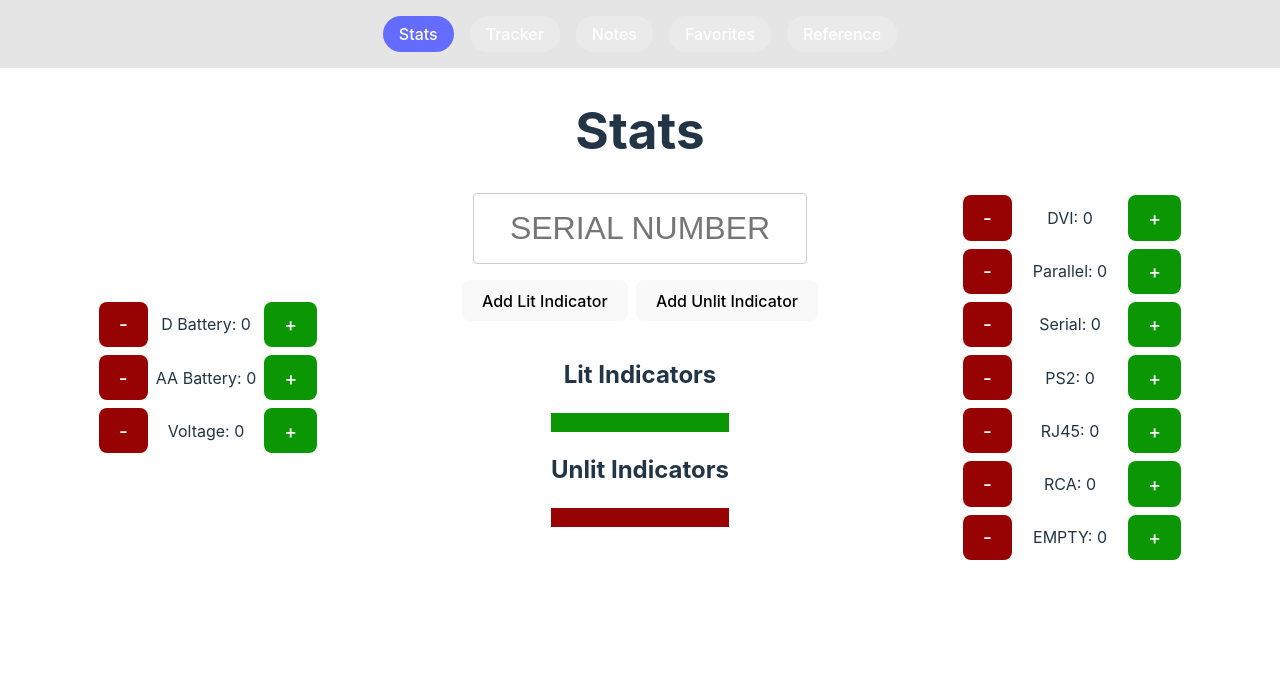
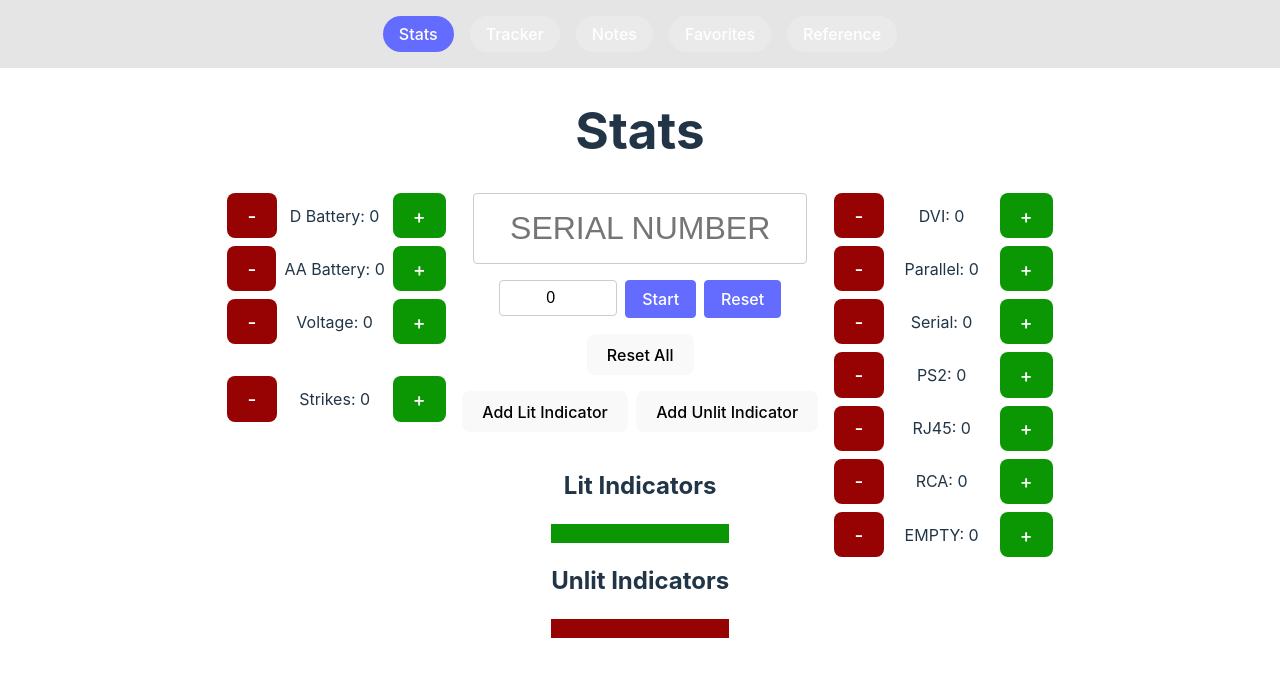
Before and after one commit to VoltaicGRiD/KTaNE_Tool, a Vue app: page / in a window 1280 px wide. Shown: the top 676 px of the page. Built offline with nearby package versions, Linux system fonts and the light colour scheme.

Commit message:
Desktop fixes

```diff
--- a/src/components/MainScreen.vue
+++ b/src/components/MainScreen.vue
@@ -18,13 +18,44 @@ interface GlobalState {
   timer: any
   litIndicators: any
   unlitIndicators: any
+  timerEndTimestamp?: number | null
 }
 
 const globalState = inject<GlobalState>('globalState')!
 
 
+
+// Timer logic using persisted timestamp
 const timerInterval = ref<number | null>(null)
+// Use timerEndTimestamp in globalState for persistence
+if (globalState.timerEndTimestamp === undefined) {
+  globalState.timerEndTimestamp = null
+}
 const isTimerRunning = ref(false)
+const timerInput = ref(0) // For user input when timer is not running
+
+const remainingTime = ref(0)
+
+function updateRemainingTime() {
+  if (globalState.timerEndTimestamp && isTimerRunning.value) {
+    remainingTime.value = Math.max(0, Math.floor((globalState.timerEndTimestamp - Date.now()) / 1000))
+  } else {
+    remainingTime.value = 0
+  }
+}
+updateRemainingTime()
+
+// If timerEndTimestamp is in the future, resume timer on load
+if (globalState.timerEndTimestamp && globalState.timerEndTimestamp > Date.now()) {
+  isTimerRunning.value = true
+  updateRemainingTime()
+  timerInterval.value = window.setInterval(() => {
+    updateRemainingTime()
+    if (remainingTime.value <= 0) {
+      stopTimer()
+    }
+  }, 250)
+}
 
 const litIndicators = globalState.litIndicators
 const unlitIndicators = globalState.unlitIndicators
@@ -64,26 +95,38 @@ function resetAll() {
   // Note: Not clearing favorites as they should persist
 }
 
+
 function startTimer() {
-  if (!isTimerRunning.value) {
+  if (!isTimerRunning.value && timerInput.value > 0) {
     isTimerRunning.value = true
+    globalState.timerEndTimestamp = Date.now() + timerInput.value * 1000
+    updateRemainingTime()
     timerInterval.value = window.setInterval(() => {
-      globalState.timer.value--
-    }, 1000)
+      updateRemainingTime()
+      if (remainingTime.value <= 0) {
+        stopTimer()
+      }
+    }, 250)
   }
 }
 
+
 function stopTimer() {
-  if (timerInterval.value) {
+  if (timerInterval.value !== null) {
     clearInterval(timerInterval.value)
     timerInterval.value = null
-    isTimerRunning.value = false
   }
+  isTimerRunning.value = false
+  globalState.timerEndTimestamp = null
+  updateRemainingTime()
 }
+
 
 function resetTimer() {
   stopTimer()
-  globalState.timer.value = 0
+  timerInput.value = 0
+  globalState.timerEndTimestamp = null
+  updateRemainingTime()
 }
 
 function confirmReset() {
@@ -96,9 +139,10 @@ onUnmounted(() => {
   stopTimer()
 })
 
+
 // Provide timer data for child components
 provide('timer', {
-  value: globalState.timer,
+  value: remainingTime,
   isRunning: isTimerRunning,
   start: startTimer,
   stop: stopTimer,
@@ -158,7 +202,7 @@ window.addEventListener('resize', () => {
             <input
               class="timer-input"
               type="number"
-              v-model="globalState.timer"
+              v-model="timerInput"
               placeholder="Timer (seconds)"
               min="0"
               step="30"
@@ -166,7 +210,7 @@ window.addEventListener('resize', () => {
             />
 
             <span class="timer-label" v-if="isTimerRunning">
-              {{ Math.floor(globalState.timer / 60).toString().padStart(2, '0') + ':' + (globalState.timer % 60).toString().padStart(2, '0') }}
+              {{ Math.floor(remainingTime / 60).toString().padStart(2, '0') + ':' + (remainingTime % 60).toString().padStart(2, '0') }}
             </span>
 
             <button
@@ -222,7 +266,93 @@ window.addEventListener('resize', () => {
           </button>
         </div>
 
-        <div class="indicators">
+        <hr style="width: 100%; border: 1px solid #ccc;"/>
+
+        <div class="stats">
+          <span v-if="['A','E','I','O','U'].includes(globalState.serial[0])">Contains vowel</span>
+          <span>Sum of numbers: {{ globalState.serial.split('').reduce((acc: number, curr: string) => acc + (parseInt(curr) || 0), 0) }}</span>
+          <span>Product of numbers: {{ globalState.serial.split('').reduce((acc: number, curr: string) => acc * (parseInt(curr) || 1), 1) }}</span>
+        </div>
+      </div>
+    </div>
+    <div class="desktop-template" v-else>
+      <div class="column">
+        <BatteryGroup
+          :dBatt="globalState.dBatt"
+          :aaBatt="globalState.aaBatt"
+          :volt="globalState.volt"
+          @update:dBatt="globalState.dBatt = $event"
+          @update:aaBatt="globalState.aaBatt = $event"
+          @update:volt="globalState.volt = $event"
+        ></BatteryGroup>
+
+        <div class="button-group strikes-group">
+          <button class="decrement" type="button" @click="globalState.strikes--">-</button>
+          <span>Strikes: {{ globalState.strikes }}</span>
+          <button class="increment" type="button" @click="globalState.strikes++">+</button>
+        </div>
+      </div>
+
+      <div class="center">
+        <div class="column">
+          <input
+            class="serial-input"
+            type="text"
+            v-model="globalState.serial"
+            placeholder="Serial Number"
+            maxlength="6"
+          />
+
+          <div class="row">
+            <input
+              class="timer-input"
+              type="number"
+              v-model="timerInput"
+              placeholder="Timer (seconds)"
+              min="0"
+              step="30"
+              v-if="!isTimerRunning"
+            />
+
+            <span class="timer-label" v-if="isTimerRunning">
+              {{ Math.floor(remainingTime / 60).toString().padStart(2, '0') + ':' + (remainingTime % 60).toString().padStart(2, '0') }}
+            </span>
+
+            <button
+              class="start-timer"
+              @click="isTimerRunning ? stopTimer() : startTimer()"
+            >
+              {{ isTimerRunning ? 'Stop' : 'Start' }}
+            </button>
+
+            <button
+              class="reset-timer"
+              @click="resetTimer()"
+            >
+              Reset
+            </button>
+          </div>
+
+          <button
+          class="reset-all"
+          type="button"
+          @click="confirmReset"
+          >
+          Reset All
+          </button>
+        </div>
+
+        <div class="button-group">
+          <button class="add-lit-indicator" type="button" @click="openIndicatorModal(true)">
+            Add Lit Indicator
+          </button>
+
+          <button class="add-unlit-indicator" type="button" @click="openIndicatorModal(false)">
+            Add Unlit Indicator
+          </button>
+        </div>
+
+                <div class="indicators">
           <h2>Lit Indicators</h2>
           <ul class="lit-indicators">
             <li
@@ -251,86 +381,25 @@ window.addEventListener('resize', () => {
             </li>
           </ul>
         </div>
-
-        <hr style="width: 100%; border: 1px solid #ccc;"/>
-
-        <div class="stats">
-          <span v-if="['A','E','I','O','U'].includes(globalState.serial[0])">Contains vowel</span>
-          <span>Sum of numbers: {{ globalState.serial.split('').reduce((acc: number, curr: string) => acc + (parseInt(curr) || 0), 0) }}</span>
-          <span>Product of numbers: {{ globalState.serial.split('').reduce((acc: number, curr: string) => acc * (parseInt(curr) || 1), 1) }}</span>
-        </div>
-      </div>
-    </div>
-    <div class="desktop-template" v-else>
-      <div class="battery-group">
-        <div class="button-group">
-          <button class="decrement" type="button" @click="globalState.dBatt--">-</button>
-          <span>D Battery: {{ globalState.dBatt }}</span>
-          <button class="increment" type="button" @click="globalState.dBatt++">+</button>
-        </div>
-
-        <div class="button-group">
-          <button class="decrement" type="button" @click="globalState.aaBatt--">-</button>
-          <span>AA Battery: {{ globalState.aaBatt }}</span>
-          <button class="increment" type="button" @click="globalState.aaBatt++">+</button>
-        </div>
-
-        <div class="button-group">
-          <button class="decrement" type="button" @click="globalState.volt--">-</button>
-          <span>Voltage: {{ globalState.volt }}</span>
-          <button class="increment" type="button" @click="globalState.volt++">+</button>
-        </div>
       </div>
 
-      <div class="center">
-        <input
-          class="serial-input"
-          type="text"
-          v-model="globalState.serial"
-          placeholder="Serial Number"
-          maxlength="6"
-        />
+      <PortsGroup
+        :DVI="globalState.ports.DVI"
+        :Parallel="globalState.ports.Parallel"
+        :Serial="globalState.ports.Serial"
+        :PS2="globalState.ports.PS2"
+        :RJ45="globalState.ports.RJ45"
+        :RCA="globalState.ports.RCA"
+        :EMPTY="globalState.ports.EMPTY"
+        @update:DVI="globalState.ports.DVI = $event"
+        @update:Parallel="globalState.ports.Parallel = $event"
+        @update:Serial="globalState.ports.Serial = $event"
+        @update:PS2="globalState.ports.PS2 = $event"
+        @update:RJ45="globalState.ports.RJ45 = $event"
+        @update:RCA="globalState.ports.RCA = $event"
+        @update:EMPTY="globalState.ports.EMPTY = $event"
+      ></PortsGroup>
 
-        <div class="button-group">
-          <button class="add-lit-indicator" type="button" @click="openIndicatorModal(true)">
-            Add Lit Indicator
-          </button>
-
-          <button class="add-unlit-indicator" type="button" @click="openIndicatorModal(false)">
-            Add Unlit Indicator
-          </button>
-        </div>
-
-        <div class="indicators">
-          <h2>Lit Indicators</h2>
-          <ul class="lit-indicators">
-            <li class="lit" v-for="ind in litIndicators" :key="ind">{{ ind }}</li>
-          </ul>
-
-          <h2>Unlit Indicators</h2>
-          <ul class="unlit-indicators">
-            <li class="unlit" v-for="ind in unlitIndicators" :key="ind">{{ ind }}</li>
-          </ul>
-        </div>
-      </div>
-
-      <div class="port-group">
-        <label v-for="(count, port) in globalState.ports" :key="port">
-          <div class="button-group">
-            <button
-              class="decrement"
-              type="button"
-              @click="globalState.ports[port]--"
-            >-</button>
-            <span>{{ port }}: {{ count }}</span>
-            <button
-              class="increment"
-              type="button"
-              @click="globalState.ports[port]++"
-            >+</button>
-          </div>
-        </label>
-      </div>
     </div>
 </template>
 <style scoped>
@@ -355,9 +424,11 @@ window.addEventListener('resize', () => {
 }
 
 .desktop-template {
-  display: grid;
-  grid-template-columns: repeat(3, 1fr);
+  display: flex;
+  flex-direction: row;
+  justify-content: center;
   gap: 1rem;
+  align-items: flex-start;
 }
 
 .row {
@@ -377,12 +448,6 @@ window.addEventListener('resize', () => {
 }
 
 @media (max-width: 700px) {
-  .desktop-template {
-    display: flex;
-    flex-direction: column;
-    gap: 1rem;
-  }
-
   .row {
     flex-direction: row;
     gap: 0.5rem;
--- a/src/style.css
+++ b/src/style.css
@@ -163,7 +163,6 @@ button:focus-visible {
 }
 
 #app {
-  max-width: 1280px;
   margin: 0 auto;
   text-align: center;
   align-content: start;
@@ -327,6 +326,14 @@ button:focus-visible {
     padding: 0;
     margin-left: 0.5rem;
   }
+}
+
+.favorite-input {
+  font-size: 1.2em;
+  border: 1px solid #ccc;
+  padding: 0.5em 1em;
+  border-radius: 4px;
+  text-align: center;
 }
 
 .modal-overlay {
```
Also changed, not shown: KTaNE Tool/src/store/globalStore.ts (added, +57 -0 lines), src/components/FavoritesPage.vue (+58 -17 lines).
